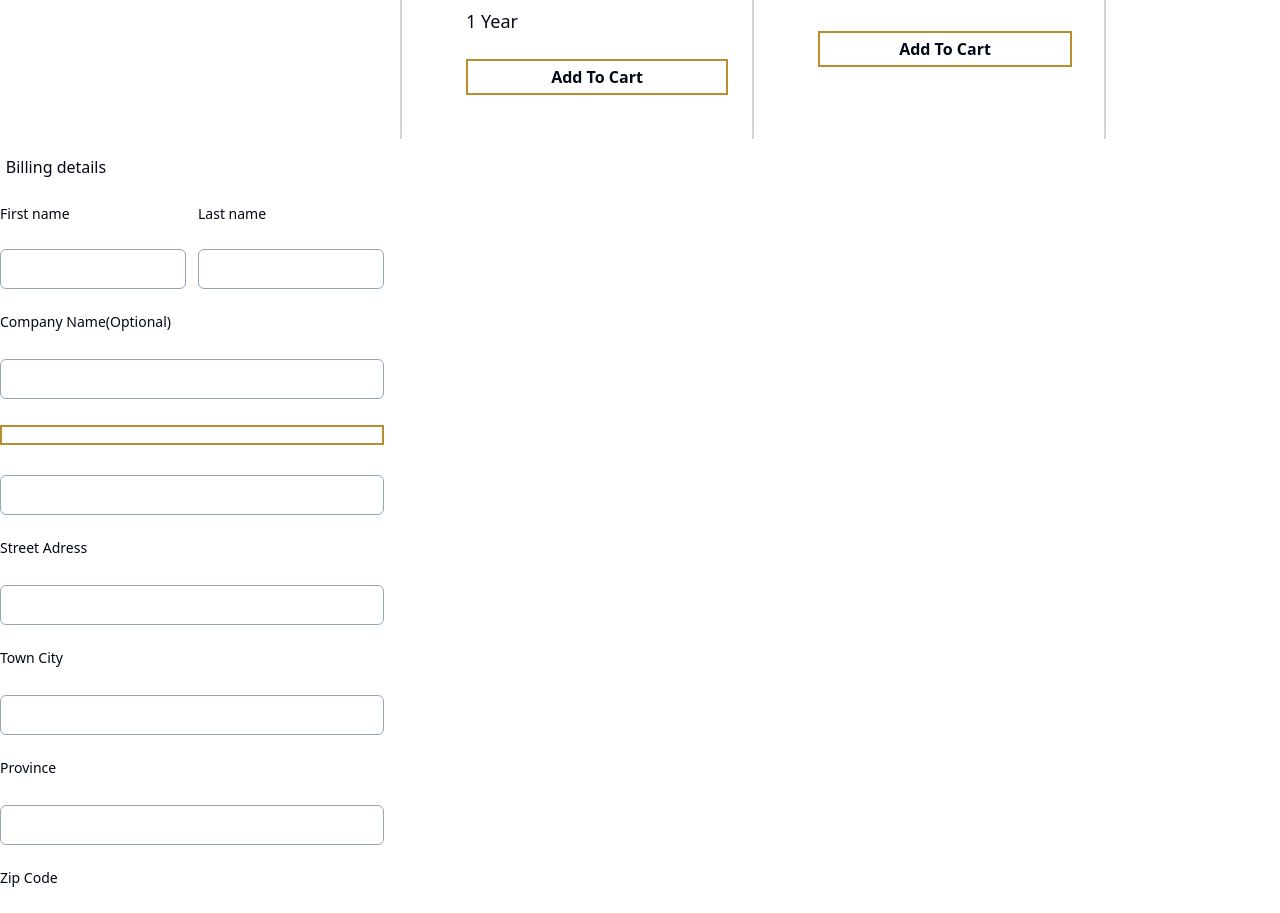
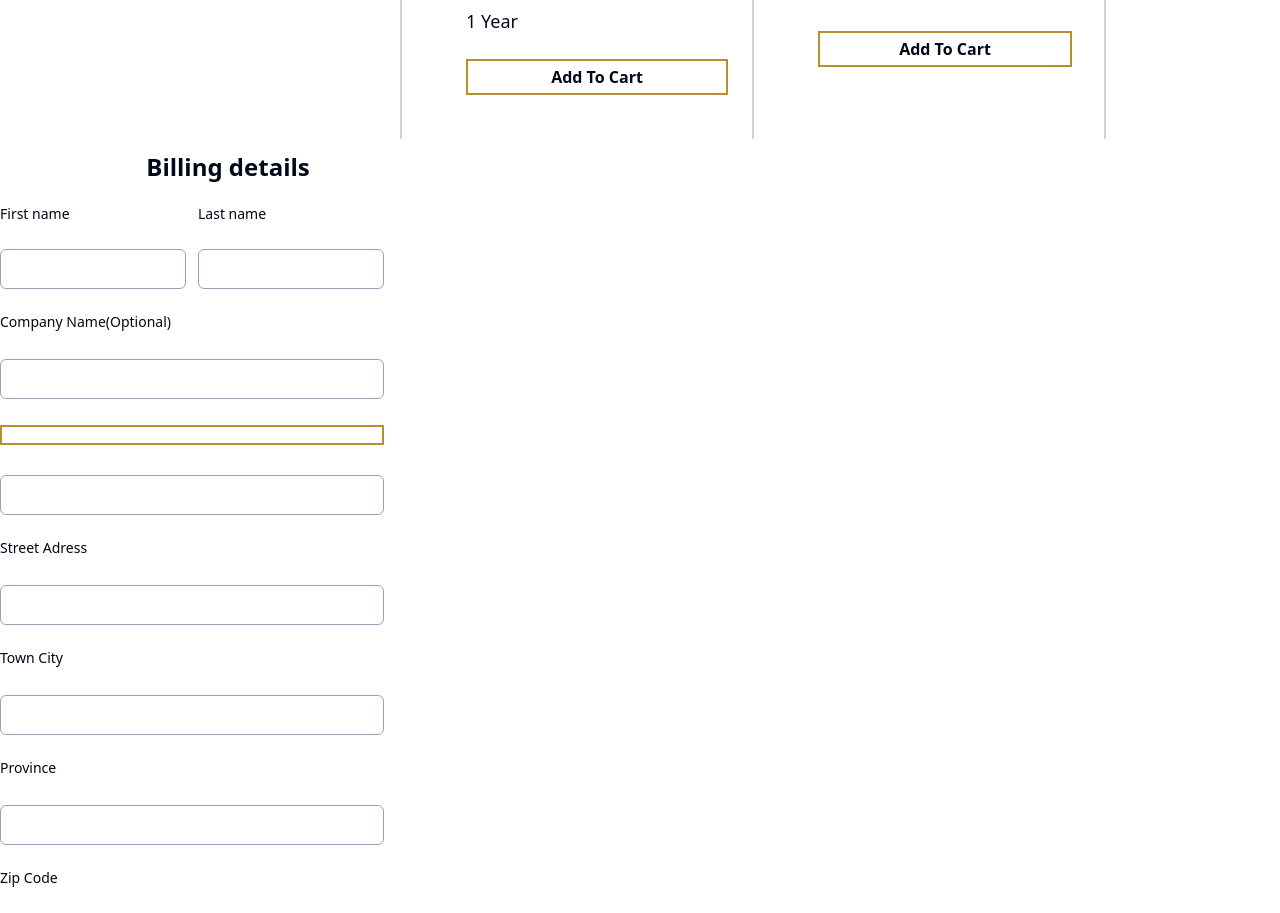
Before and after one commit to Aprender-e-Crescer/e-commerce, a React (Vite) app: page / in a window 1280 px wide. Shown: the part 2060-2973 px from the top of the page. Built offline with nearby package versions, Linux system fonts and the light colour scheme.

Commit message:
estilização do titulo

```diff
--- a/src/pages/checkout-page.tsx
+++ b/src/pages/checkout-page.tsx
@@ -6,7 +6,7 @@ export function CheckoutPage() {
   return (
     <>
     <div className="grid w-full max-w-sm items-center gap-1.5 justify-center">
-        <h1 className="size-full font-sans flex items-center justify-center w-28 h-14 top-5">Billing details</h1>
+        <h1 className="font-roboto flex text-2xl font-bold items-center justify-center h-14 top-5 ml-14 pl-4">Billing details</h1>
       <div className="flex gap-3">
         <div>
           <Label>First name</Label>
```
